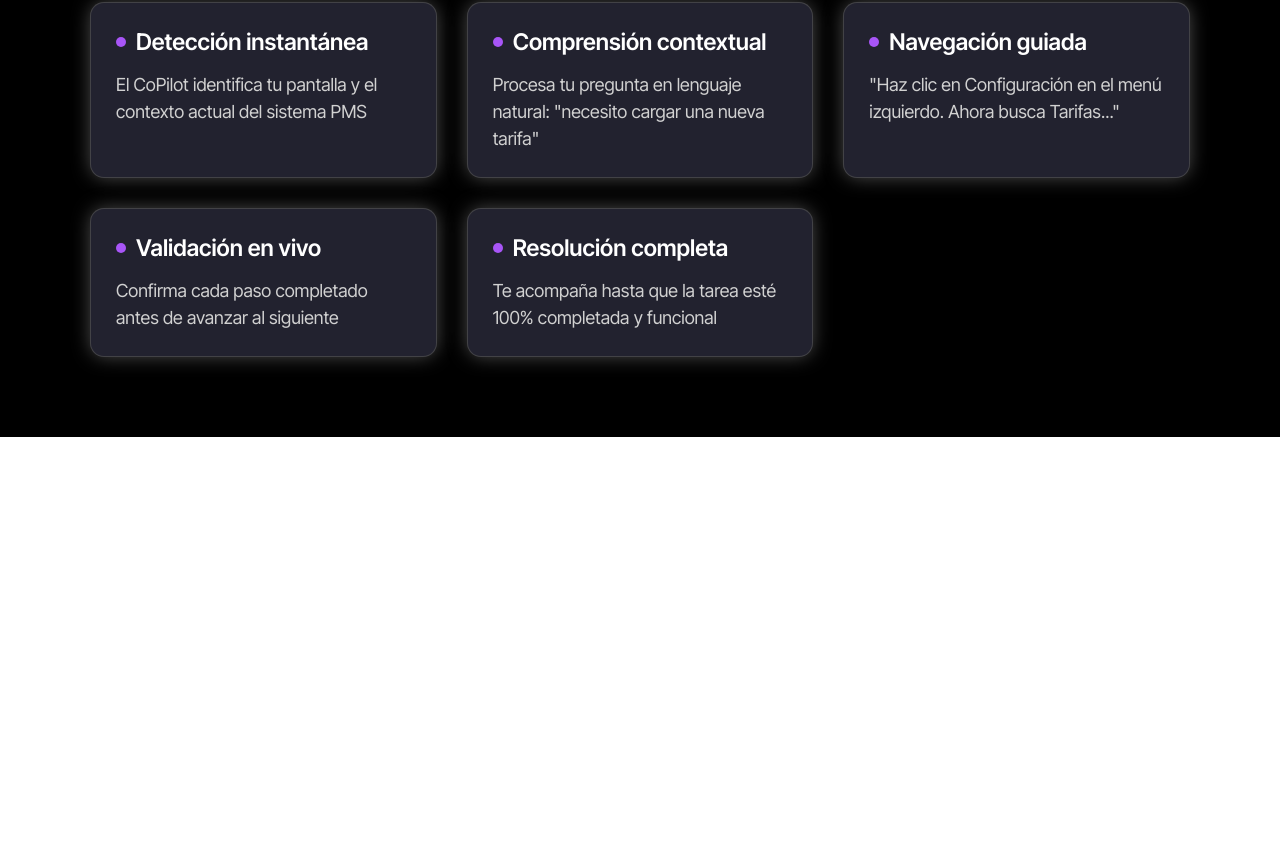
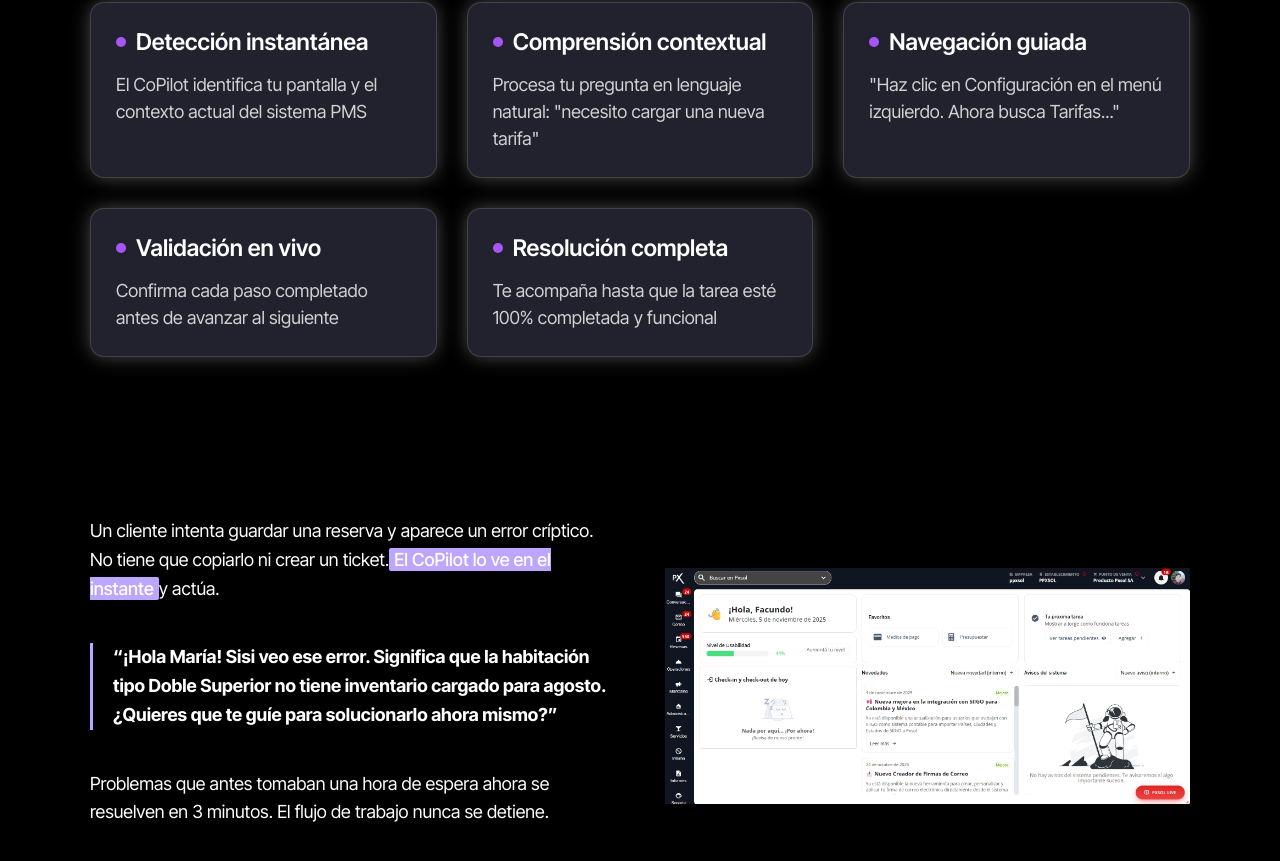
Before and after one commit to FerbaDev/lp_Pxsol_Copilot, a React (Vite) app: page / in a window 1280 px wide. Shown: the part 4054-4915 px from the top of the page. Before the commit the page ends 4491 px from the top, so only its background shows below. Built offline with nearby package versions, Linux system fonts and the light colour scheme.

Commit message:
se trabaja en CLientImpact

```diff
--- a/src/App.jsx
+++ b/src/App.jsx
@@ -5,6 +5,7 @@ import CostSection from './components/CostSection/CostSection.jsx'
 import SocialProof from './components/SocialProof/SocialProof.jsx'
 import Stream from './components/Stream/Stream.jsx'
 import ExpertSection from './components/ExpertSection/ExpertSection.jsx'
+import ClientImpact from './components/ClientImpact/ClientImpact.jsx'
 
 function App() {
 
@@ -16,6 +17,7 @@ function App() {
       <SocialProof />
       <Stream />
       <ExpertSection />
+      <ClientImpact />
     </>
   )
 }
--- /dev/null
+++ b/src/components/ClientImpact/ClientImpact.jsx
@@ -0,0 +1,42 @@
+import React from "react";
+import "./ClientImpact.scss";
+import ImpactImage from "../../assets/image-39.png";
+
+const ClientImpact = () => {
+  return (
+    <section className="client-impact">
+      <div className="container">
+        <div className="client-impact__wrapper">
+
+          <div className="client-impact__content">
+            <p className="client-impact__text">
+              Un cliente intenta guardar una reserva y aparece un error críptico.
+              No tiene que copiarlo ni crear un ticket.
+              <span className="highlight"> El CoPilot lo ve en el instante </span>
+              y actúa.
+            </p>
+
+            <div className="client-impact__message">
+              <p>
+                <strong>
+                “¡Hola María! Sisi veo ese error. Significa que la habitación tipo Doble Superior no tiene inventario cargado para agosto. ¿Quieres que te guíe para solucionarlo ahora mismo?”
+                </strong>
+              </p>
+            </div>
+
+            <p className="client-impact__text">
+              Problemas que antes tomaban una hora de espera ahora se resuelven en 3 minutos. El flujo de trabajo nunca se detiene.
+            </p>
+          </div>
+
+          <div className="client-impact__image">
+            <img src={ImpactImage} alt="Client Impact" />
+          </div>
+
+        </div>
+      </div>
+    </section>
+  );
+};
+
+export default ClientImpact;
--- /dev/null
+++ b/src/components/ClientImpact/ClientImpact.scss
@@ -0,0 +1,67 @@
+.client-impact {
+  width: 100%;
+  padding: 80px 20px;
+  background: #000;
+  color: #fff;
+
+  .container {
+    max-width: 1100px;
+    margin: 0 auto;
+  }
+
+  &__wrapper {
+    display: flex;
+    align-items: center;
+    justify-content: space-between;
+    gap: 50px;
+
+    @media (max-width: 900px) {
+      flex-direction: column;
+      gap: 40px;
+    }
+  }
+
+  /* Text Content */
+  &__content {
+    flex: 1;
+  }
+
+  &__text {
+    font-size: 18px;
+    line-height: 1.6;
+    margin-bottom: 28px;
+  }
+
+  .highlight {
+    background: #bda6ff;
+    color: #fff;
+    padding: 1px;
+    border-radius: 2px;
+    font-weight: 500;
+  }
+
+  &__message {
+    border-left: 3px solid #bda6ff;
+    padding-left: 20px;
+    margin: 40px 0;
+
+    p {
+      font-size: 18px;
+      line-height: 1.6;
+    }
+  }
+
+  /* Image */
+  &__image {
+    flex: 1;
+    display: flex;
+    justify-content: center;
+
+    img {
+      width: 100%;
+      max-width: 800px;
+      height: auto;
+      object-fit: contain;
+    }
+  }
+}
```
